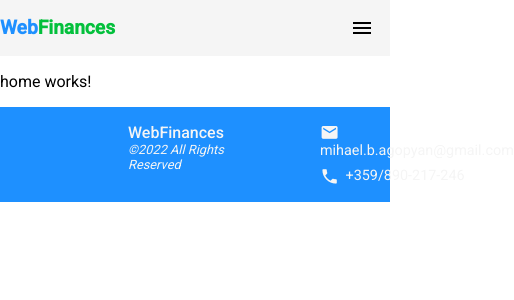
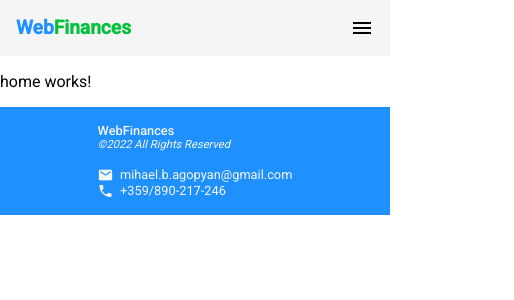
Before and after one commit to magopyan/WebFinances-FrontEnd, an Angular app: page / in a window 390 px wide. Shown: the top 300 px of the page, 514 px wide, since content can reach past the window. Built offline with nearby package versions, Linux system fonts and the light colour scheme.

Commit message:
Fixed the mobile navigation so it doesn't have the same underlines on hover. Adjusted margins on differens sizes. Made the Footer to match the navbar and to scale appropriately

```diff
--- a/src/app/components/footer/footer.component.html
+++ b/src/app/components/footer/footer.component.html
@@ -1,12 +1,18 @@
 <footer>
+    <div class="container">
         <div class="footer-col footer-left-col">
             <p class="brand-name">WebFinances</p>
             <p class="copyright">&copy;2022 All Rights Reserved</p>
         </div>
         <div class="footer-col footer-right-col">
             <address>
-            <p class="email"><mat-icon class="icon">email</mat-icon>mihael.b.agopyan@gmail.com</p>
-            <p class="phone"><mat-icon class="icon">phone</mat-icon>+359/890-217-246</p>
+                <p class="email">
+                    <mat-icon class="icon">email</mat-icon>mihael.b.agopyan@gmail.com
+                </p>
+                <p class="phone">
+                    <mat-icon class="icon">phone</mat-icon>+359/890-217-246
+                </p>
             </address>
         </div>
+    </div>
 </footer>
--- a/src/app/components/footer/footer.component.scss
+++ b/src/app/components/footer/footer.component.scss
@@ -1,13 +1,19 @@
 footer {
     display: flex;
-    justify-content: space-between;
-    background: none;
-    position: unset;
-    height: auto;
+    align-items: center;
+    justify-content: center;
     padding: 0;
     width: 100%;
     background-color: var(--primary-blue);
     color: var(--primary-light);
+
+    .container {
+        margin: 0 1rem;
+        display: block;
+        text-align: left;
+        height: auto;
+        padding: 1rem 0;
+    }
 }
 
 p {
@@ -22,15 +28,13 @@ address {
 .icon {
     margin-right: 0.4rem;
     vertical-align: text-top;
-    font-size: 1.2rem;
-    width: 1.2rem;
-    height: 1.2rem;
+    font-size: 1rem;
+    width: 1rem;
+    height: 1rem;
 }
 
 .footer-left-col {
-    margin: 1rem 3rem 1rem 8rem;
-
-    .brand-name {
+     .brand-name {
         font-weight: 500;
     }
 
@@ -40,15 +44,54 @@ address {
     }
 }
 
+.footer-col {
+    font-size: 0.8rem;
+
+    .copyright {
+        font-size: 0.7rem;
+    }
+}
+
 .footer-right-col {
-    margin: 1rem 8rem 1rem 3rem;
-    font-size: 0.9rem;
+    margin-top: 1rem;
+}
 
-    p {
+
+@media only screen and (min-width: 768px) {
+    footer .container {
+        display: flex;
+        justify-content: space-between;
+        position: unset;
+        height: auto;
+        width: 100%;
+    }
+
+    .icon {
+        font-size: 1.2rem;
+        width: 1.2rem;
+        height: 1.2rem;
+    }
+
+    .email {
         margin-bottom: 0.5rem;
     }
 
-    .phone {
-        margin-bottom: 0;
+    .footer-right-col {
+        font-size: 0.9rem;
+        margin-top: 0;
+
+    }
+    .footer-left-col {
+        font-size: 1rem;
+    }
+ }
+
+@media only screen and (min-width: 1080px) {
+    footer .container {
+        width: 1080px;
+        margin: 0 auto;
+        display: flex;
+        justify-content: space-between;
+        text-align: left;
     }
 }
--- a/src/app/components/navbar-anon/navbar-anon.component.scss
+++ b/src/app/components/navbar-anon/navbar-anon.component.scss
@@ -5,27 +5,6 @@
 
 .navbar {
     background-color: var(--primary-light);
-    //padding: 1rem;
-
-    .container {
-        display: flex;
-        place-content: space-between;
-    }
-
-    .item-container {
-        padding: 1rem 0;
-
-        &:hover {
-            box-shadow: inset 0 -3px 0 var(--primary-blue);
-            //border-bottom: 3px solid var(--primary-blue);
-        }
-    }
-
-    .register-container {
-        &:hover {
-            box-shadow: inset 0 -3px 0 var(--text-green);
-        }
-    }
 
     .logo {
         padding: 1rem 0;
@@ -43,6 +22,12 @@
     }
 }
 
+.container {
+    display: flex;
+    place-content: space-between;
+    margin: 0 1rem;
+}
+
 nav {
     display: none;
 }
@@ -53,10 +38,11 @@ nav {
 }
 
 .mobile-menu-open {
-    margin: 1rem;
+    margin: 1rem 0 1rem 1rem;
 }
 
 .mobile-menu-exit {
+    color: red;
     float: right;
     margin: .5rem;
     cursor: pointer;
@@ -98,6 +84,20 @@ nav {
 //////////////////////////////////////////////////////////////////////
 
 @media only screen and (min-width: 768px) {
+
+    .item-container {
+        padding: 1rem 0;
+
+        &:hover {
+            box-shadow: inset 0 -3px 0 var(--primary-blue);
+        }
+    }
+
+    .register-container {
+        &:hover {
+            box-shadow: inset 0 -3px 0 var(--text-green);
+        }
+    }
 
     .mobile-menu {
         display: none;
@@ -170,14 +170,7 @@ nav {
 @media only screen and (min-width: 1080px) {
 
     .container {
-
-        // was separate
         width: 1080px;
         margin: 0 auto;
-        // was separate ^
-
-        display: flex;
-        justify-content: space-between;
-        text-align: left;
     }
 }
```
Lines whose indentation alone changed are shown as unchanged.
